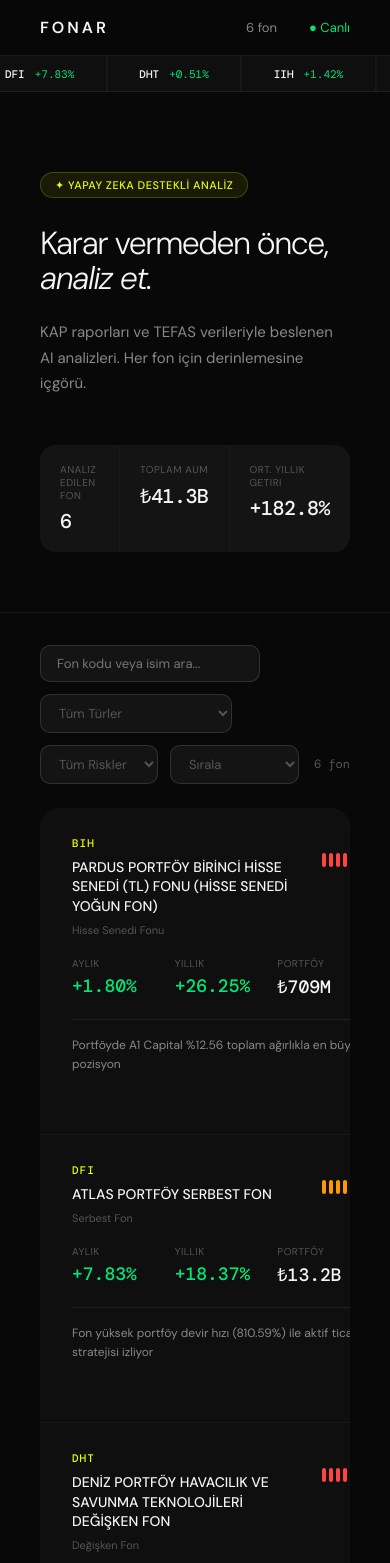
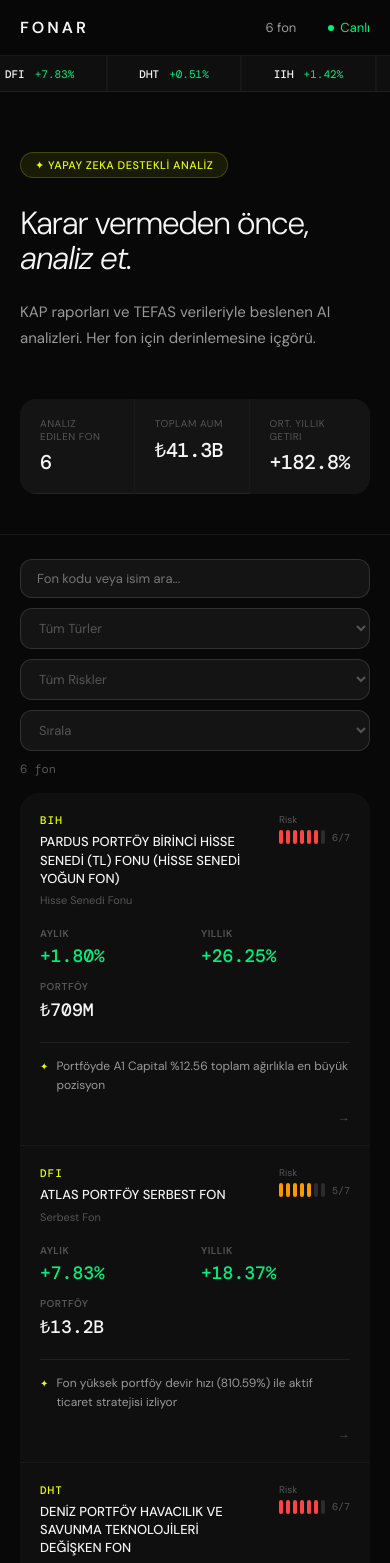
Before and after one commit to novmber/fonar-web, a Next.js app: page / in a window 390 px wide. Shown: the top 1563 px of the page. Built offline with nearby package versions, Linux system fonts and the light colour scheme.

Commit message:
feat: UI iyileştirmeleri - responsive, risk gauge, renk

```diff
--- a/app/globals.css
+++ b/app/globals.css
@@ -9,9 +9,9 @@
   --border: rgba(255,255,255,0.07);
   --border2: rgba(255,255,255,0.12);
   --text: #f5f5f5;
-  --text2: #888;
+  --text2: #999;
   --text3: #555;
-  --green: #00e676;
+  --green: #00f080;
   --red: #ff4444;
   --accent: #e8ff00;
   --accent2: rgba(232,255,0,0.08);
@@ -38,3 +38,20 @@
 .fade-up-2 { animation: fadeUp 0.7s cubic-bezier(0.16,1,0.3,1) 0.1s both; }
 .fade-up-3 { animation: fadeUp 0.7s cubic-bezier(0.16,1,0.3,1) 0.2s both; }
 .fade-up-4 { animation: fadeUp 0.7s cubic-bezier(0.16,1,0.3,1) 0.3s both; }
+
+/* ── Responsive ── */
+@media (max-width: 640px) {
+  .nav-padding { padding: 0 20px !important; }
+  .hero-section { padding: 60px 20px 40px !important; }
+  .filter-section { padding: 24px 20px 0 !important; }
+  .funds-section { padding: 16px 20px 48px !important; }
+  .funds-grid { grid-template-columns: 1fr !important; }
+  .fund-card { padding: 20px !important; }
+  .fund-metrics { grid-template-columns: 1fr 1fr !important; }
+  .fund-metrics-portfolio { grid-column: 1 / -1 !important; }
+  .stats-bar > div { border-right: none !important; border-bottom: 1px solid var(--border); }
+  .stats-bar > div:last-child { border-bottom: none !important; }
+  .filter-bar { flex-direction: column !important; align-items: stretch !important; }
+  .filter-bar input, .filter-bar select, .filter-bar button { width: 100% !important; }
+  .filter-count { margin-left: 0 !important; }
+}
--- a/app/page.tsx
+++ b/app/page.tsx
@@ -6,6 +6,25 @@
   if (v >= 1e9) return `₺${(v/1e9).toFixed(1)}B`
   if (v >= 1e6) return `₺${(v/1e6).toFixed(0)}M`
   return `₺${v.toFixed(0)}`
+}
+
+function RiskBar({ score }: { score: number }) {
+  const color = score >= 6 ? '#ff4444' : score >= 4 ? '#ff9800' : '#00f080'
+  return (
+    <div>
+      <div style={{ fontSize: 10, color: 'var(--text3)', marginBottom: 4 }}>Risk</div>
+      <div style={{ display: 'flex', gap: 3, alignItems: 'center' }}>
+        {Array.from({ length: 7 }, (_, i) => (
+          <div key={i} style={{
+            width: 4, height: 14, borderRadius: 2,
+            background: i < (score || 0) ? color : 'var(--border2)',
+            transition: 'background 0.2s'
+          }} />
+        ))}
+        <span style={{ fontSize: 10, color: 'var(--text3)', marginLeft: 4, fontFamily: 'DM Mono, monospace' }}>{score}/7</span>
+      </div>
+    </div>
+  )
 }
 
 export default function Home() {
@@ -32,17 +51,22 @@
   if (sort === 'risk_asc') filtered = [...filtered].sort((a, b) => (a.riskScore || 0) - (b.riskScore || 0))
   if (sort === 'risk_desc') filtered = [...filtered].sort((a, b) => (b.riskScore || 0) - (a.riskScore || 0))
 
+  const hasFilters = search || fundType || risk || sort
+
   return (
     <main style={{ minHeight: '100vh', background: 'var(--bg)' }}>
 
       {/* NAV */}
-      <nav style={{ position: 'fixed', top: 0, left: 0, right: 0, zIndex: 100, borderBottom: '1px solid var(--border)', background: 'rgba(8,8,8,0.85)', backdropFilter: 'blur(20px)', padding: '0 40px', height: 56, display: 'flex', alignItems: 'center', justifyContent: 'space-between' }}>
+      <nav className="nav-padding" style={{ position: 'fixed', top: 0, left: 0, right: 0, zIndex: 100, borderBottom: '1px solid var(--border)', background: 'rgba(8,8,8,0.85)', backdropFilter: 'blur(20px)', padding: '0 40px', height: 56, display: 'flex', alignItems: 'center', justifyContent: 'space-between' }}>
         <div style={{ display: 'flex', alignItems: 'center' }}>
           <span style={{ fontWeight: 700, fontSize: 16, letterSpacing: 3, color: 'var(--text)' }}>FONAR</span>
         </div>
         <div style={{ display: 'flex', alignItems: 'center', gap: 32, fontSize: 13, color: 'var(--text2)' }}>
           <span>{funds.length} fon</span>
-          <span style={{ color: 'var(--green)' }}>● Canlı</span>
+          <span style={{ color: 'var(--green)', display: 'flex', alignItems: 'center', gap: 6 }}>
+            <span style={{ display: 'inline-block', width: 6, height: 6, borderRadius: '50%', background: 'var(--green)', animation: 'pulse 2s infinite' }} />
+            Canlı
+          </span>
         </div>
       </nav>
 
@@ -63,11 +87,11 @@
       </div>
 
       {/* HERO */}
-      <section style={{ padding: '80px 40px 60px', maxWidth: 1200, margin: '0 auto' }}>
+      <section className="hero-section" style={{ padding: '80px 40px 60px', maxWidth: 1200, margin: '0 auto' }}>
         <div className="fade-up" style={{ display: 'inline-flex', alignItems: 'center', gap: 8, background: 'var(--accent2)', border: '1px solid rgba(232,255,0,0.2)', borderRadius: 100, padding: '5px 14px', fontSize: 11, color: 'var(--accent)', fontWeight: 500, marginBottom: 28, letterSpacing: 0.5 }}>
           ✦ YAPAY ZEKA DESTEKLİ ANALİZ
         </div>
-        <h1 className="fade-up-2" style={{ fontSize: 'clamp(32px, 5vw, 64px)', fontWeight: 300, lineHeight: 1.1, letterSpacing: -1.5, marginBottom: 24, color: 'var(--text)' }}>
+        <h1 className="fade-up-2 hero-h1" style={{ fontSize: 'clamp(32px, 5vw, 64px)', fontWeight: 300, lineHeight: 1.1, letterSpacing: -1.5, marginBottom: 24, color: 'var(--text)' }}>
           Karar vermeden önce,<br />
           <em style={{ fontStyle: 'italic', fontWeight: 300 }}>analiz et.</em>
         </h1>
@@ -76,13 +100,13 @@
         </p>
 
         {/* STATS */}
-        <div className="fade-up-4" style={{ display: 'flex', gap: 1, background: 'var(--border)', borderRadius: 16, overflow: 'hidden', maxWidth: 560 }}>
+        <div className="fade-up-4 stats-bar" style={{ display: 'flex', gap: 1, background: 'var(--border)', borderRadius: 16, overflow: 'hidden', maxWidth: 560 }}>
           {[
             { label: 'Analiz Edilen Fon', value: funds.length.toString() },
             { label: 'Toplam AUM', value: fmt(totalAum) },
             { label: 'Ort. Yıllık Getiri', value: `+${avgReturn?.toFixed(1)}%` },
           ].map((s, i) => (
-            <div key={i} style={{ flex: 1, background: 'var(--bg3)', padding: '18px 20px' }}>
+            <div key={i} style={{ flex: 1, background: 'var(--bg3)', padding: '18px 20px', borderRight: i < 2 ? '1px solid var(--border)' : 'none' }}>
               <div style={{ fontSize: 10, color: 'var(--text3)', marginBottom: 6, letterSpacing: 0.5 }}>{s.label.toUpperCase()}</div>
               <div style={{ fontSize: 20, fontWeight: 500, letterSpacing: -0.5, fontFamily: 'DM Mono, monospace' }}>{s.value}</div>
             </div>
@@ -93,94 +117,100 @@
       <div style={{ height: 1, background: 'var(--border)', maxWidth: 1200, margin: '0 auto' }} />
 
       {/* FİLTRELEME */}
-      <section style={{ padding: '32px 40px 0', maxWidth: 1200, margin: '0 auto' }}>
-        <div style={{ display: 'flex', gap: 12, flexWrap: 'wrap', alignItems: 'center' }}>
+      <section className="filter-section" style={{ padding: '32px 40px 0', maxWidth: 1200, margin: '0 auto' }}>
+        <div className="filter-bar" style={{ display: 'flex', gap: 10, flexWrap: 'wrap', alignItems: 'center' }}>
           <input
             value={search}
             onChange={e => setSearch(e.target.value)}
             placeholder="Fon kodu veya isim ara..."
-            style={{ background: 'var(--bg3)', border: '1px solid var(--border2)', borderRadius: 10, padding: '9px 16px', fontSize: 13, color: 'var(--text)', outline: 'none', width: 220, fontFamily: 'DM Sans, sans-serif' }}
+            style={{ background: 'var(--bg3)', border: '1px solid var(--border2)', borderRadius: 12, padding: '10px 16px', fontSize: 13, color: 'var(--text)', outline: 'none', width: 220, fontFamily: 'DM Sans, sans-serif' }}
           />
           <select value={fundType} onChange={e => setFundType(e.target.value)}
-            style={{ background: 'var(--bg3)', border: '1px solid var(--border2)', borderRadius: 10, padding: '9px 14px', fontSize: 13, color: fundType ? 'var(--text)' : 'var(--text3)', outline: 'none', cursor: 'pointer', fontFamily: 'DM Sans, sans-serif' }}>
+            style={{ background: 'var(--bg3)', border: '1px solid var(--border2)', borderRadius: 12, padding: '10px 14px', fontSize: 13, color: fundType ? 'var(--text)' : 'var(--text3)', outline: 'none', cursor: 'pointer', fontFamily: 'DM Sans, sans-serif' }}>
             <option value="">Tüm Türler</option>
             {fundTypes.map(t => <option key={t} value={t}>{t}</option>)}
           </select>
           <select value={risk} onChange={e => setRisk(e.target.value)}
-            style={{ background: 'var(--bg3)', border: '1px solid var(--border2)', borderRadius: 10, padding: '9px 14px', fontSize: 13, color: risk ? 'var(--text)' : 'var(--text3)', outline: 'none', cursor: 'pointer', fontFamily: 'DM Sans, sans-serif' }}>
+            style={{ background: 'var(--bg3)', border: '1px solid var(--border2)', borderRadius: 12, padding: '10px 14px', fontSize: 13, color: risk ? 'var(--text)' : 'var(--text3)', outline: 'none', cursor: 'pointer', fontFamily: 'DM Sans, sans-serif' }}>
             <option value="">Tüm Riskler</option>
             {[1,2,3,4,5,6,7].map(r => <option key={r} value={r}>Risk {r}/7</option>)}
           </select>
           <select value={sort} onChange={e => setSort(e.target.value)}
-            style={{ background: 'var(--bg3)', border: '1px solid var(--border2)', borderRadius: 10, padding: '9px 14px', fontSize: 13, color: sort ? 'var(--text)' : 'var(--text3)', outline: 'none', cursor: 'pointer', fontFamily: 'DM Sans, sans-serif' }}>
+            style={{ background: 'var(--bg3)', border: '1px solid var(--border2)', borderRadius: 12, padding: '10px 14px', fontSize: 13, color: sort ? 'var(--text)' : 'var(--text3)', outline: 'none', cursor: 'pointer', fontFamily: 'DM Sans, sans-serif' }}>
             <option value="">Sırala</option>
             <option value="monthly">Aylık Getiri ↓</option>
             <option value="yearly">Yıllık Getiri ↓</option>
             <option value="risk_asc">Risk ↑</option>
             <option value="risk_desc">Risk ↓</option>
           </select>
-          {(search || fundType || risk || sort) && (
+          {hasFilters && (
             <button onClick={() => { setSearch(''); setFundType(''); setRisk(''); setSort('') }}
-              style={{ background: 'transparent', border: '1px solid var(--border2)', borderRadius: 10, padding: '9px 14px', fontSize: 13, color: 'var(--text3)', cursor: 'pointer' }}>
+              style={{ background: 'transparent', border: '1px solid var(--border2)', borderRadius: 12, padding: '10px 14px', fontSize: 13, color: 'var(--text3)', cursor: 'pointer' }}>
               ✕ Temizle
             </button>
           )}
-          <span style={{ marginLeft: 'auto', fontSize: 12, color: 'var(--text3)', fontFamily: 'DM Mono, monospace' }}>{filtered.length} fon</span>
+          <span className="filter-count" style={{ marginLeft: 'auto', fontSize: 12, color: 'var(--text3)', fontFamily: 'DM Mono, monospace' }}>{filtered.length} fon</span>
         </div>
       </section>
 
       {/* FUNDS */}
-      <section style={{ padding: '24px 40px 60px', maxWidth: 1200, margin: '0 auto' }}>
+      <section className="funds-section" style={{ padding: '24px 40px 60px', maxWidth: 1200, margin: '0 auto' }}>
         {filtered.length === 0 ? (
-          <div style={{ textAlign: 'center', padding: '80px 0', color: 'var(--text3)', fontSize: 14 }}>Sonuç bulunamadı.</div>
+          <div style={{ textAlign: 'center', padding: '80px 0' }}>
+            <div style={{ fontSize: 32, marginBottom: 12 }}>🔍</div>
+            <div style={{ color: 'var(--text3)', fontSize: 14, marginBottom: 8 }}>Sonuç bulunamadı.</div>
+            <div style={{ color: 'var(--text3)', fontSize: 12 }}>Filtrelerinizi değiştirerek tekrar deneyin.</div>
+          </div>
         ) : (
-          <div style={{ display: 'grid', gridTemplateColumns: 'repeat(auto-fill, minmax(360px, 1fr))', gap: 1, background: 'var(--border)', borderRadius: 20, overflow: 'hidden' }}>
+          <div className="funds-grid" style={{ display: 'grid', gridTemplateColumns: 'repeat(auto-fill, minmax(360px, 1fr))', gap: 1, background: 'var(--border)', borderRadius: 20, overflow: 'hidden' }}>
             {filtered.map((fund: any) => (
               <a key={fund.code} href={`/fon/${fund.code?.toLowerCase()}`}
+                className="fund-card"
                 style={{ background: 'var(--bg2)', padding: '28px 32px', display: 'block', transition: 'background 0.2s' }}
                 onMouseOver={e => (e.currentTarget.style.background = 'var(--bg3)')}
                 onMouseOut={e => (e.currentTarget.style.background = 'var(--bg2)')}>
+
+                {/* Kart Başlık */}
                 <div style={{ display: 'flex', justifyContent: 'space-between', alignItems: 'flex-start', marginBottom: 20 }}>
-                  <div>
-                    <div style={{ fontFamily: 'DM Mono, monospace', fontSize: 11, color: 'var(--accent)', fontWeight: 500, marginBottom: 8, letterSpacing: 1 }}>{fund.code}</div>
-                    <div style={{ fontSize: 14, fontWeight: 500, lineHeight: 1.4, color: 'var(--text)', maxWidth: 240 }}>{fund.name}</div>
-                    {fund.fundType && <div style={{ fontSize: 11, color: 'var(--text3)', marginTop: 6 }}>{fund.fundType}</div>}
+                  <div style={{ flex: 1, minWidth: 0 }}>
+                    <div style={{ fontFamily: 'DM Mono, monospace', fontSize: 11, color: 'var(--accent)', fontWeight: 500, marginBottom: 6, letterSpacing: 1 }}>{fund.code}</div>
+                    <div style={{ fontSize: 13, fontWeight: 500, lineHeight: 1.4, color: 'var(--text)', maxWidth: 220 }}>{fund.name}</div>
+                    {fund.fundType && <div style={{ fontSize: 11, color: 'var(--text3)', marginTop: 5 }}>{fund.fundType}</div>}
                   </div>
-                  <div style={{ textAlign: 'right', flexShrink: 0 }}>
-                    <div style={{ fontSize: 10, color: 'var(--text3)', marginBottom: 4 }}>Risk</div>
-                    <div style={{ display: 'flex', gap: 3 }}>
-                      {Array.from({ length: 7 }, (_, i) => (
-                        <div key={i} style={{ width: 4, height: 14, borderRadius: 2, background: i < (fund.riskScore || 0) ? (fund.riskScore >= 6 ? 'var(--red)' : fund.riskScore >= 4 ? '#ff9800' : 'var(--green)') : 'var(--border2)' }} />
-                      ))}
-                    </div>
+                  <div style={{ flexShrink: 0, marginLeft: 12 }}>
+                    <RiskBar score={fund.riskScore || 0} />
                   </div>
                 </div>
-                <div style={{ display: 'grid', gridTemplateColumns: '1fr 1fr 1fr', gap: 12, marginBottom: 20 }}>
+
+                {/* Metrikler */}
+                <div className="fund-metrics" style={{ display: 'grid', gridTemplateColumns: '1fr 1fr 1fr', gap: 12, marginBottom: 20 }}>
                   <div>
-                    <div style={{ fontSize: 10, color: 'var(--text3)', letterSpacing: 0.5, marginBottom: 4 }}>AYLIK</div>
+                    <div style={{ fontSize: 10, color: 'var(--text3)', letterSpacing: 0.5, marginBottom: 4, fontWeight: 600 }}>AYLIK</div>
                     <div style={{ fontSize: 18, fontWeight: 500, fontFamily: 'DM Mono, monospace', color: fund.monthlyReturn == null ? 'var(--text3)' : fund.monthlyReturn >= 0 ? 'var(--green)' : 'var(--red)' }}>
                       {fund.monthlyReturn != null ? `${fund.monthlyReturn >= 0 ? '+' : ''}${fund.monthlyReturn.toFixed(2)}%` : '—'}
                     </div>
                   </div>
                   <div>
-                    <div style={{ fontSize: 10, color: 'var(--text3)', letterSpacing: 0.5, marginBottom: 4 }}>YILLIK</div>
+                    <div style={{ fontSize: 10, color: 'var(--text3)', letterSpacing: 0.5, marginBottom: 4, fontWeight: 600 }}>YILLIK</div>
                     <div style={{ fontSize: 18, fontWeight: 500, fontFamily: 'DM Mono, monospace', color: fund.yearlyReturn == null ? 'var(--text3)' : fund.yearlyReturn >= 0 ? 'var(--green)' : 'var(--red)' }}>
                       {fund.yearlyReturn != null ? `${fund.yearlyReturn >= 0 ? '+' : ''}${fund.yearlyReturn.toFixed(2)}%` : '—'}
                     </div>
                   </div>
-                  <div>
-                    <div style={{ fontSize: 10, color: 'var(--text3)', letterSpacing: 0.5, marginBottom: 4 }}>PORTFÖY</div>
+                  <div className="fund-metrics-portfolio">
+                    <div style={{ fontSize: 10, color: 'var(--text3)', letterSpacing: 0.5, marginBottom: 4, fontWeight: 600 }}>PORTFÖY</div>
                     <div style={{ fontSize: 18, fontWeight: 500, fontFamily: 'DM Mono, monospace', color: 'var(--text)' }}>
                       {fund.totalValue ? fmt(fund.totalValue) : '—'}
                     </div>
                   </div>
                 </div>
+
                 {fund.aiInsights?.[0] && (
-                  <div style={{ borderTop: '1px solid var(--border)', paddingTop: 16, fontSize: 12, color: 'var(--text2)', lineHeight: 1.6 }}>
-                    {fund.aiInsights[0]}
+                  <div style={{ borderTop: '1px solid var(--border)', paddingTop: 14, fontSize: 12, color: 'var(--text2)', lineHeight: 1.6, display: 'flex', gap: 8 }}>
+                    <span style={{ color: 'var(--accent)', flexShrink: 0, fontSize: 10, paddingTop: 2 }}>✦</span>
+                    <span>{fund.aiInsights[0]}</span>
                   </div>
                 )}
-                <div style={{ marginTop: 16, fontSize: 12, color: 'var(--text3)', display: 'flex', justifyContent: 'flex-end' }}>→</div>
+                <div style={{ marginTop: 14, fontSize: 12, color: 'var(--text3)', display: 'flex', justifyContent: 'flex-end' }}>→</div>
               </a>
             ))}
           </div>
```
Also changed, not shown: app/fon/[code]/page.tsx (+67 -25 lines).
